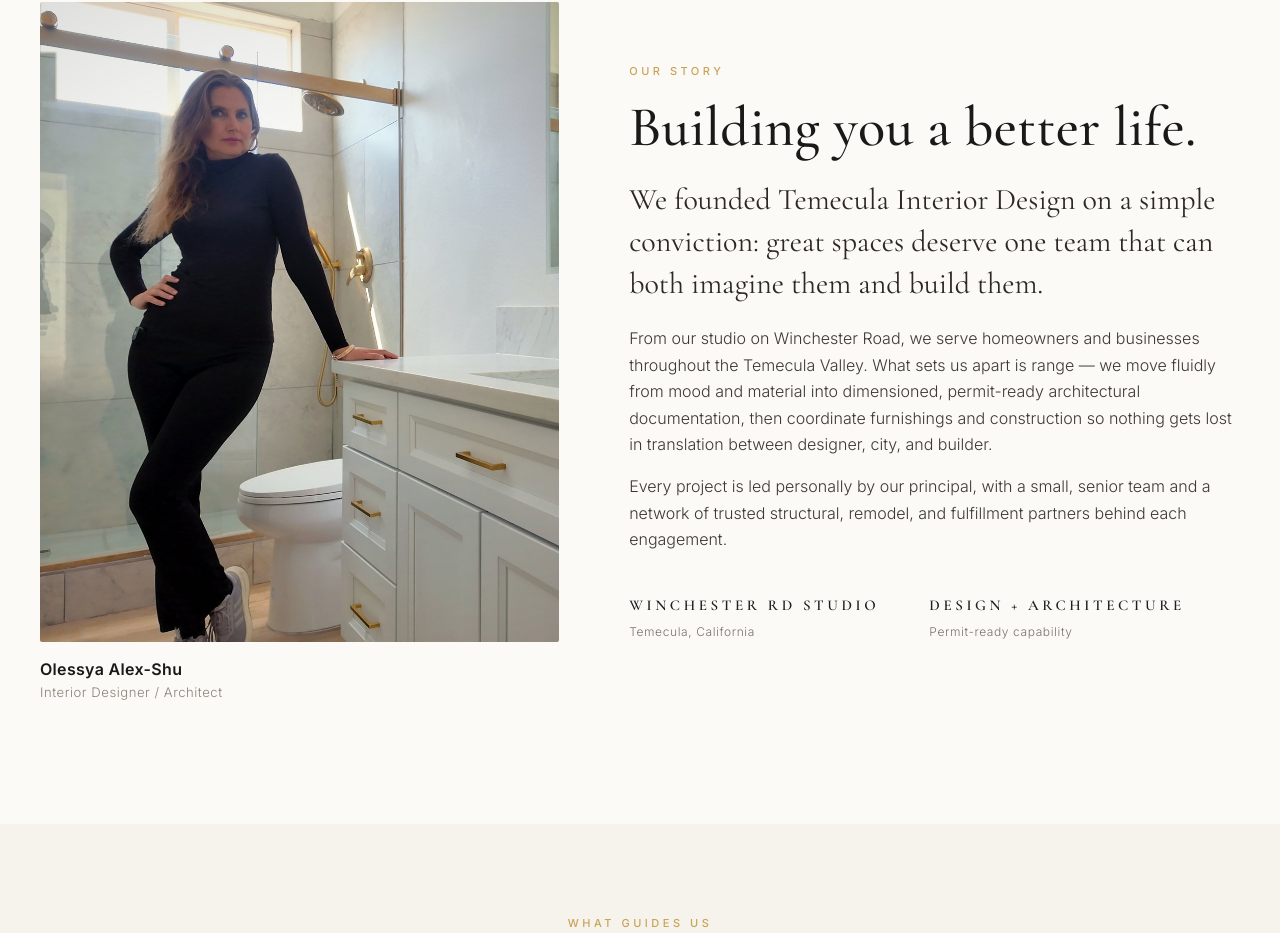
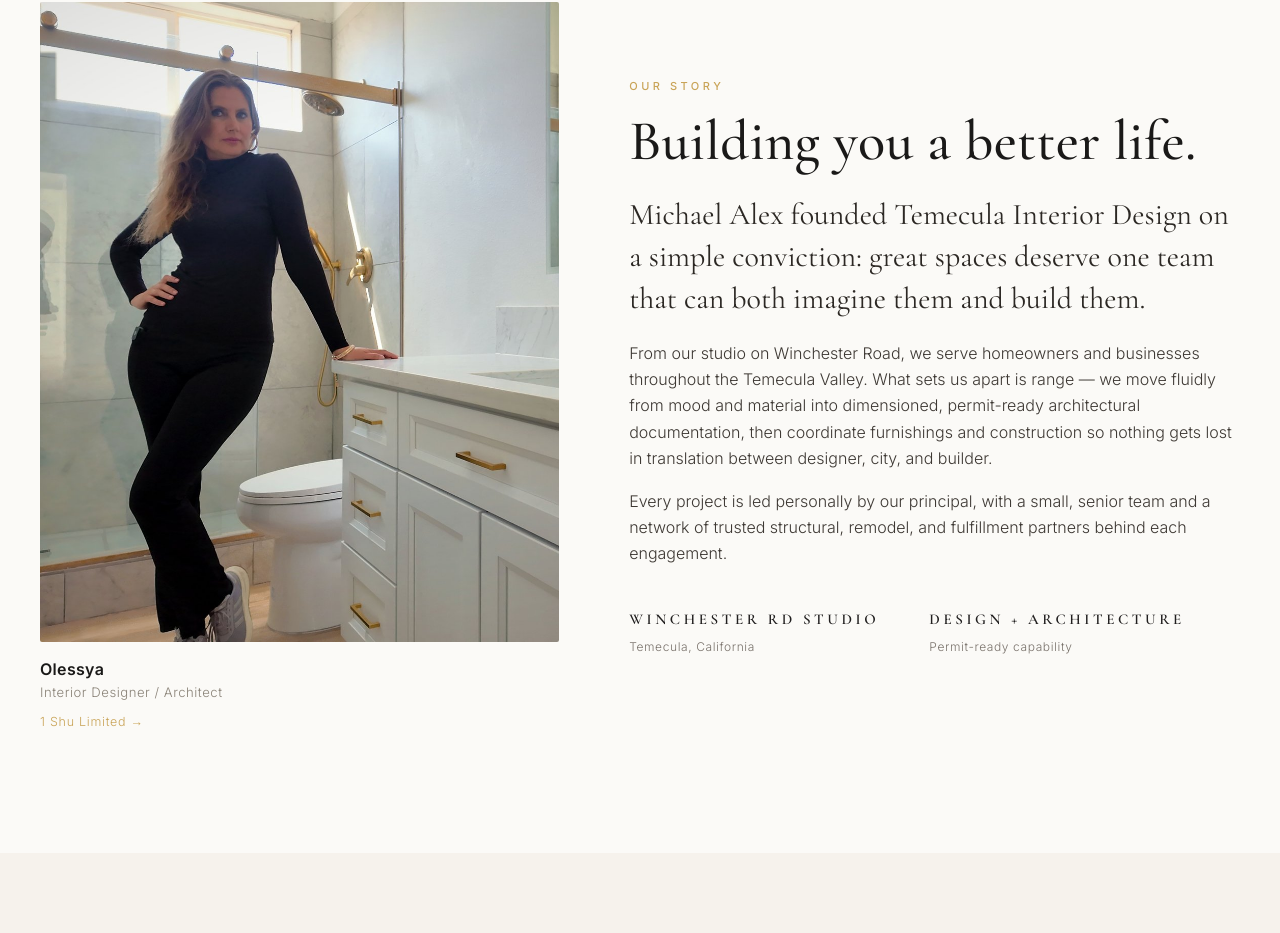
Before and after one commit to temeculadesignco/temecula-interior-design, a plain HTML site: page about.html in a window 1280 px wide. Shown: the part 676-1609 px from the top of the page. Drawn offline with nearby package versions, Linux system fonts and the light colour scheme.

Commit message:
About: sole-founder credit, Olessya first name, 1 Shu Limited link

```diff
--- a/about.html
+++ b/about.html
@@ -53,13 +53,13 @@
   <section class="pad">
     <div class="wrap about-split">
       <figure style="margin:0">
-        <img src="/olessya-alex-shu.jpg" alt="Olessya Alex-Shu, Interior Designer / Architect" loading="lazy" style="width:100%;display:block;border-radius:2px">
-        <figcaption style="margin-top:14px;font-family:'Inter',sans-serif;font-size:.82rem;letter-spacing:.04em"><b style="display:block;font-size:1rem;letter-spacing:.02em">Olessya Alex-Shu</b><span style="color:#8a8378">Interior Designer / Architect</span></figcaption>
+        <img src="/olessya-alex-shu.jpg" alt="Olessya, Interior Designer / Architect" loading="lazy" style="width:100%;display:block;border-radius:2px">
+        <figcaption style="margin-top:14px;font-family:'Inter',sans-serif;font-size:.82rem;letter-spacing:.04em"><b style="display:block;font-size:1rem;letter-spacing:.02em">Olessya</b><span style="color:#8a8378">Interior Designer / Architect</span><a href="#" rel="noopener" style="display:block;margin-top:8px;font-size:.78rem;letter-spacing:.06em;color:var(--gold)">1 Shu Limited &rarr;</a></figcaption>
       </figure>
       <div>
         <p class="eyebrow">Our Story</p>
         <h2 style="margin:16px 0 22px">Building you a better life.</h2>
-        <p class="serif-lede" style="margin-bottom:20px">We founded Temecula Interior Design on a simple conviction: great spaces deserve one team that can both imagine them and build them.</p>
+        <p class="serif-lede" style="margin-bottom:20px">Michael Alex founded Temecula Interior Design on a simple conviction: great spaces deserve one team that can both imagine them and build them.</p>
         <p style="margin-bottom:16px">From our studio on Winchester Road, we serve homeowners and businesses throughout the Temecula Valley. What sets us apart is range — we move fluidly from mood and material into dimensioned, permit-ready architectural documentation, then coordinate furnishings and construction so nothing gets lost in translation between designer, city, and builder.</p>
         <p>Every project is led personally by our principal, with a small, senior team and a network of trusted structural, remodel, and fulfillment partners behind each engagement.</p>
         <div class="creds">
```
